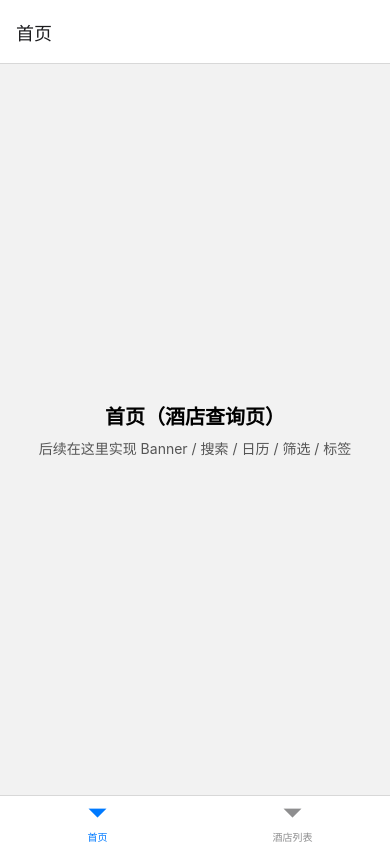
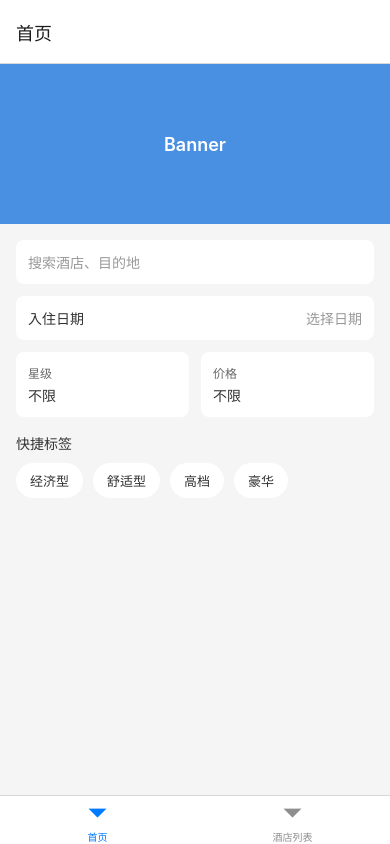
Before and after one commit to twilight411/XieCheng-Wintercamp-Team-StackOverStay, a React Native app: screen /Home in a window 390 px wide. Built offline with nearby package versions, Linux system fonts and the light colour scheme.

Commit message:
feat(w1): 完成基础架构：导航、目录、API 封装、类型定义与三页骨架

```diff
--- a/package.json
+++ b/package.json
@@ -10,6 +10,7 @@
     "test": "jest"
   },
   "dependencies": {
+    "axios": "^1.7.7",
     "@react-navigation/bottom-tabs": "^6.6.1",
     "@react-navigation/native": "^6.1.17",
     "@react-navigation/native-stack": "^6.9.21",
--- a/src/screens/HomeScreen.tsx
+++ b/src/screens/HomeScreen.tsx
@@ -1,31 +1,200 @@
 import React from 'react';
-import {StyleSheet, Text, View} from 'react-native';
+import {
+  ScrollView,
+  StyleSheet,
+  Text,
+  TouchableOpacity,
+  View,
+} from 'react-native';
+import {useNavigation} from '@react-navigation/native';
+import type {CompositeNavigationProp} from '@react-navigation/native';
+import type {NativeStackNavigationProp} from '@react-navigation/native-stack';
+import type {BottomTabNavigationProp} from '@react-navigation/bottom-tabs';
+
+import type {RootStackParamList} from '../navigation/types';
+import type {RootTabParamList} from '../navigation/types';
+
+type HomeNav = CompositeNavigationProp<
+  BottomTabNavigationProp<RootTabParamList, 'Home'>,
+  NativeStackNavigationProp<RootStackParamList>
+>;
+
+const QUICK_TAGS = [
+  {id: 'economy', label: '经济型'},
+  {id: 'comfort', label: '舒适型'},
+  {id: 'high', label: '高档'},
+  {id: 'luxury', label: '豪华'},
+];
 
 function HomeScreen(): React.JSX.Element {
+  const navigation = useNavigation<HomeNav>();
+
+  const goToDetail = (hotelId: string) => {
+    navigation.navigate('HotelDetail', {hotelId});
+  };
+
+  const goToList = (keyword = '') => {
+    navigation.navigate('HotelList', {keyword, city: undefined, checkIn: undefined});
+  };
+
   return (
-    <View style={styles.container}>
-      <Text style={styles.title}>首页（酒店查询页）</Text>
-      <Text style={styles.subtitle}>后续在这里实现 Banner / 搜索 / 日历 / 筛选 / 标签</Text>
-    </View>
+    <ScrollView
+      style={styles.container}
+      contentContainerStyle={styles.content}
+      showsVerticalScrollIndicator={false}>
+      {/* Banner 占位：点击跳详情 */}
+      <TouchableOpacity
+        style={styles.banner}
+        onPress={() => goToDetail('placeholder_hotel_1')}
+        activeOpacity={0.9}>
+        <Text style={styles.bannerText}>Banner</Text>
+      </TouchableOpacity>
+
+      {/* 搜索框占位：点击跳列表 */}
+      <TouchableOpacity
+        style={styles.searchWrap}
+        onPress={() => goToList('')}
+        activeOpacity={0.8}>
+        <Text style={styles.searchPlaceholder}>搜索酒店、目的地</Text>
+      </TouchableOpacity>
+
+      {/* 入住日期占位 */}
+      <TouchableOpacity style={styles.dateWrap} activeOpacity={0.8}>
+        <Text style={styles.dateLabel}>入住日期</Text>
+        <Text style={styles.dateValue}>选择日期</Text>
+      </TouchableOpacity>
+
+      {/* 星级 / 价格筛选占位 */}
+      <View style={styles.filterRow}>
+        <View style={styles.filterBlock}>
+          <Text style={styles.filterLabel}>星级</Text>
+          <Text style={styles.filterValue}>不限</Text>
+        </View>
+        <View style={styles.filterBlock}>
+          <Text style={styles.filterLabel}>价格</Text>
+          <Text style={styles.filterValue}>不限</Text>
+        </View>
+      </View>
+
+      {/* 快捷标签 */}
+      <View style={styles.tagsSection}>
+        <Text style={styles.tagsTitle}>快捷标签</Text>
+        <ScrollView
+          horizontal
+          showsHorizontalScrollIndicator={false}
+          contentContainerStyle={styles.tagsScroll}>
+          {QUICK_TAGS.map(tag => (
+            <TouchableOpacity
+              key={tag.id}
+              style={styles.tag}
+              onPress={() => goToList(tag.label)}
+              activeOpacity={0.8}>
+              <Text style={styles.tagText}>{tag.label}</Text>
+            </TouchableOpacity>
+          ))}
+        </ScrollView>
+      </View>
+    </ScrollView>
   );
 }
 
 const styles = StyleSheet.create({
   container: {
     flex: 1,
+    backgroundColor: '#f5f5f5',
+  },
+  content: {
+    paddingBottom: 24,
+  },
+  banner: {
+    height: 160,
+    backgroundColor: '#4A90E2',
+    justifyContent: 'center',
     alignItems: 'center',
+    marginBottom: 16,
+  },
+  bannerText: {
+    fontSize: 18,
+    color: '#fff',
+    fontWeight: '600',
+  },
+  searchWrap: {
+    height: 44,
+    marginHorizontal: 16,
+    marginBottom: 12,
+    paddingHorizontal: 12,
+    backgroundColor: '#fff',
+    borderRadius: 8,
     justifyContent: 'center',
-    paddingHorizontal: 16,
   },
-  title: {
-    fontSize: 20,
-    fontWeight: '600',
-    marginBottom: 8,
+  searchPlaceholder: {
+    fontSize: 14,
+    color: '#999',
   },
-  subtitle: {
+  dateWrap: {
+    flexDirection: 'row',
+    alignItems: 'center',
+    justifyContent: 'space-between',
+    marginHorizontal: 16,
+    marginBottom: 12,
+    paddingVertical: 12,
+    paddingHorizontal: 12,
+    backgroundColor: '#fff',
+    borderRadius: 8,
+  },
+  dateLabel: {
     fontSize: 14,
-    textAlign: 'center',
-    color: '#555',
+    color: '#333',
+  },
+  dateValue: {
+    fontSize: 14,
+    color: '#999',
+  },
+  filterRow: {
+    flexDirection: 'row',
+    marginHorizontal: 16,
+    marginBottom: 16,
+    gap: 12,
+  },
+  filterBlock: {
+    flex: 1,
+    paddingVertical: 12,
+    paddingHorizontal: 12,
+    backgroundColor: '#fff',
+    borderRadius: 8,
+  },
+  filterLabel: {
+    fontSize: 12,
+    color: '#666',
+    marginBottom: 4,
+  },
+  filterValue: {
+    fontSize: 14,
+    color: '#333',
+  },
+  tagsSection: {
+    marginHorizontal: 16,
+  },
+  tagsTitle: {
+    fontSize: 14,
+    color: '#333',
+    marginBottom: 10,
+    fontWeight: '500',
+  },
+  tagsScroll: {
+    flexDirection: 'row',
+    gap: 10,
+    paddingBottom: 8,
+  },
+  tag: {
+    paddingVertical: 8,
+    paddingHorizontal: 14,
+    backgroundColor: '#fff',
+    borderRadius: 20,
+  },
+  tagText: {
+    fontSize: 13,
+    color: '#333',
   },
 });
 
```
Also changed, not shown: src/constants/index.ts (+11 -2 lines), src/navigation/types.ts (+9 -1 lines), src/services/api.ts (added, +50 -0 lines), src/services/hotel.ts (added, +31 -0 lines), src/types/hotel.ts (added, +73 -0 lines), src/types/index.ts (+11 -3 lines), 2 other files (tests, documents, lock files or other folders).
